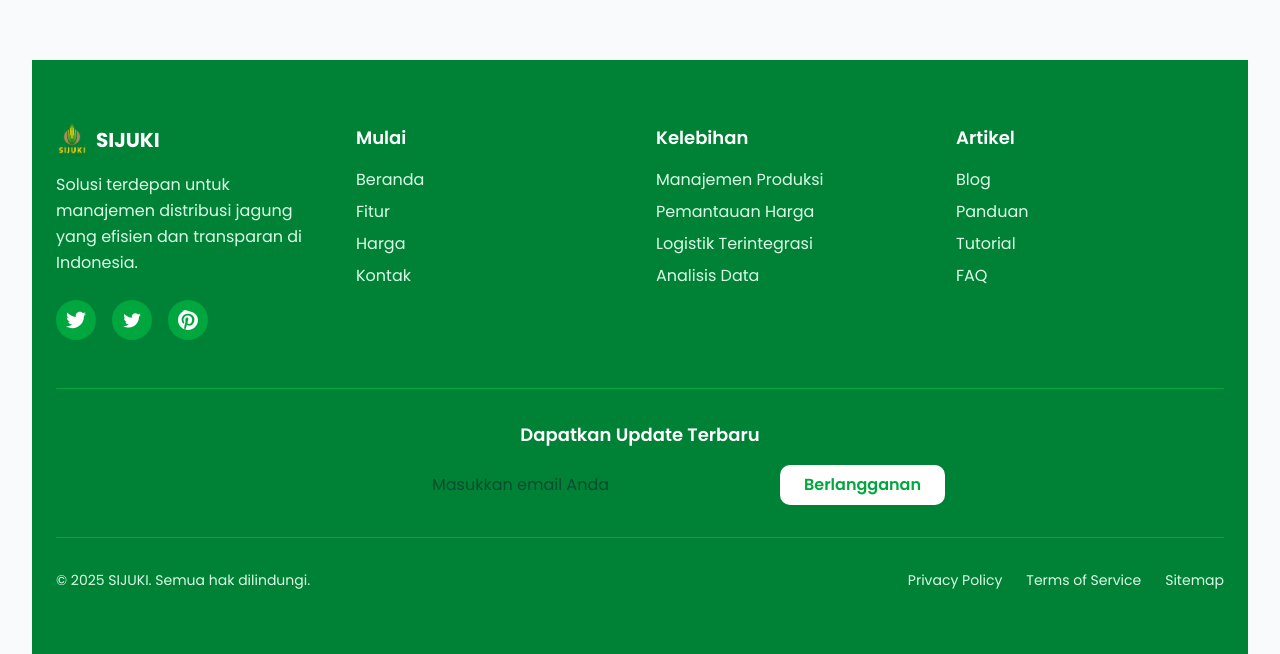
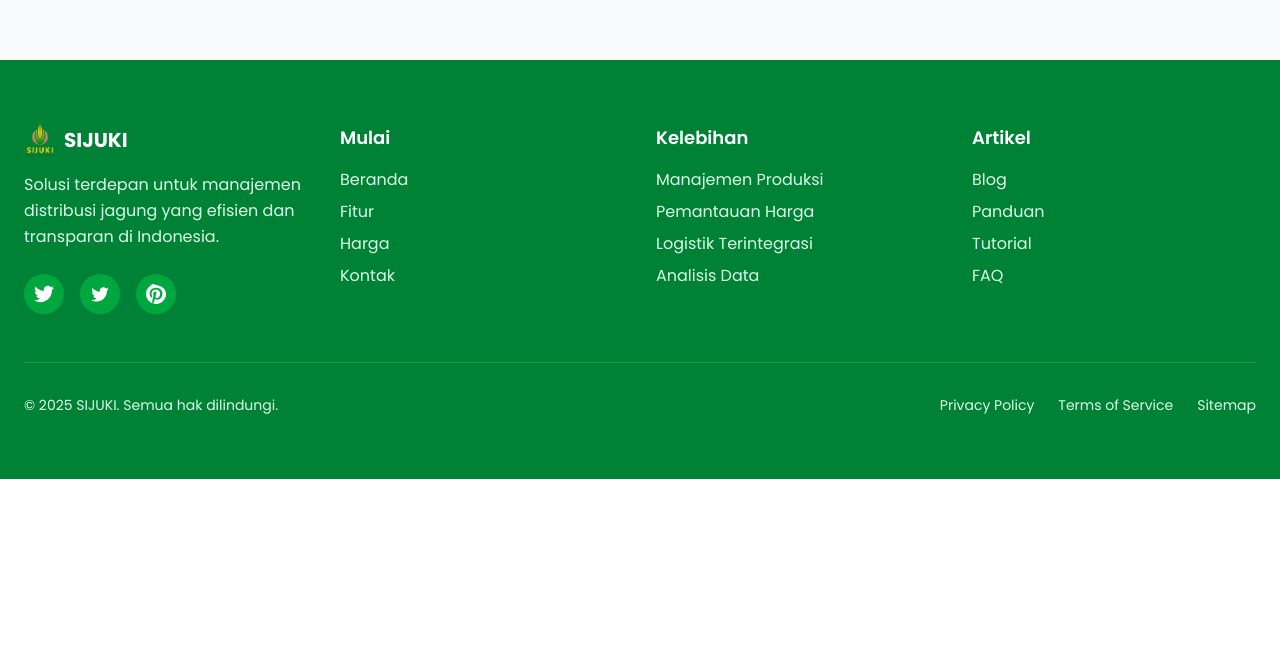
Before and after one commit to SyariefHayat/rantaiPasokDistribusi, a React (Vite) app: page / in a window 1280 px wide. Shown: the part 2144-2798 px from the top of the page. After the commit the page ends 2623 px from the top, so only its background shows below. Built offline with nearby package versions, Linux system fonts and the light colour scheme.

Commit message:
update frontend: layout padding

```diff
--- a/src/components/layouts/DefaultLayout.jsx
+++ b/src/components/layouts/DefaultLayout.jsx
@@ -2,7 +2,7 @@ import React from 'react'
 
 const DefaultLayout = ({children}) => {
     return (
-        <div className="font-Poppins px-4 sm:px-6 lg:px-8 bg-gray-50">
+        <div className="font-Poppins bg-gray-50">
             {children}
         </div>
     )
--- a/src/pages/landing/FooterSection.jsx
+++ b/src/pages/landing/FooterSection.jsx
@@ -101,23 +101,6 @@ const FooterSection = () => {
                     </div>
                 </div>
 
-                {/* Newsletter Section */}
-                <div className="border-t border-green-600 pt-8 mb-8">
-                    <div className="max-w-md mx-auto text-center">
-                        <h4 className="text-lg font-semibold mb-4">Dapatkan Update Terbaru</h4>
-                        <div className="flex flex-col sm:flex-row gap-4">
-                            <input
-                                type="email"
-                                placeholder="Masukkan email Anda"
-                                className="flex-1 px-4 py-2 rounded-lg text-gray-900 focus:outline-none focus:ring-2 focus:ring-green-400"
-                            />
-                            <button className="px-6 py-2 bg-white text-green-600 font-semibold rounded-lg hover:bg-gray-50 transition-colors">
-                                Berlangganan
-                            </button>
-                        </div>
-                    </div>
-                </div>
-
                 {/* Bottom Footer */}
                 <div className="border-t border-green-600 pt-8 flex flex-col md:flex-row justify-between items-center">
                     <div className="text-green-100 text-sm mb-4 md:mb-0">
--- a/src/pages/landing/NavBar.jsx
+++ b/src/pages/landing/NavBar.jsx
@@ -11,7 +11,7 @@ const NavBar = () => {
     ];
 
     return (
-        <header className="relative w-full px-6 py-4 z-10">
+        <header className="w-full px-6 py-4">
             <nav className="flex items-center justify-between">
                 <a href="/" className="flex items-center space-x-2">
                     <div className="w-10 h-10 flex items-center justify-center">
```
